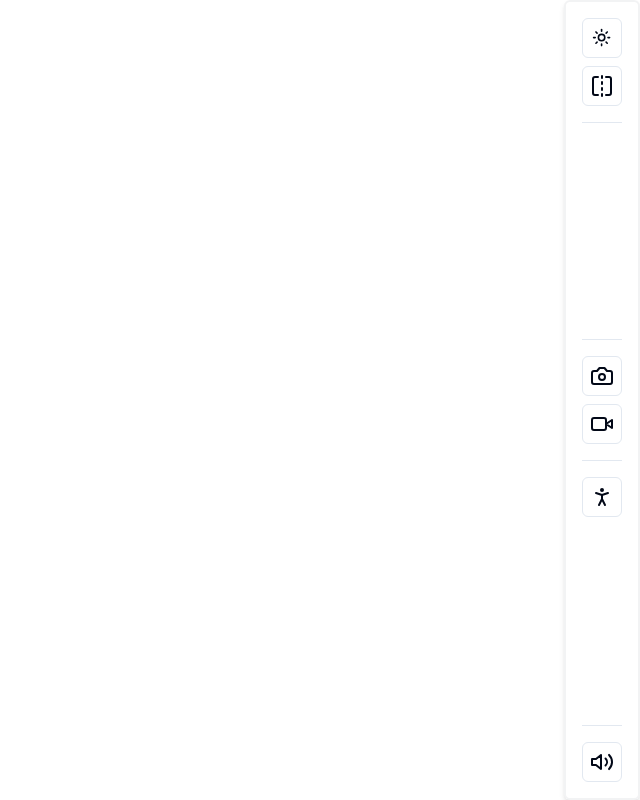
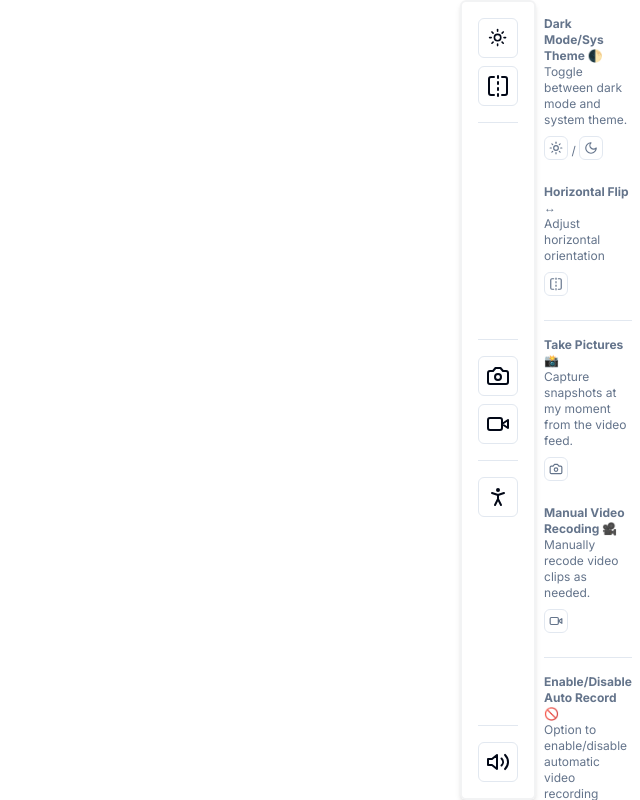
Before and after one commit to nnktz/watchtower, a Next.js app: page / in a window 1280 px wide. Shown: the whole page, without its empty margins (640-1280 px from the left). Built offline with nearby package versions, Linux system fonts and the light colour scheme; no server answers.

Commit message:
Wiki section

```diff
--- a/app/page.tsx
+++ b/app/page.tsx
@@ -3,13 +3,14 @@
 import Webcam from 'react-webcam'
 import { useRef, useState } from 'react'
 import { Camera, FlipHorizontal, PersonStanding, Video } from 'lucide-react'
+import { toast } from 'sonner'
+import { Rings } from 'react-loader-spinner'
 
 import { Separator } from '@/components/ui/separator'
 import { ModeToggle } from '@/components/mode-toggle'
 import { Button } from '@/components/ui/button'
-import { toast } from 'sonner'
-import { Rings } from 'react-loader-spinner'
 import { VolumePopover } from '@/components/volume-popover'
+import { RenderFeatureHighlightsSection } from '@/components/render-feature-highlights-section'
 
 const HomePage = () => {
   const webcamRef = useRef<Webcam>(null)
@@ -96,6 +97,17 @@ const HomePage = () => {
             <VolumePopover />
           </div>
         </div>
+
+        <div className="h-full flex-1 overflow-y-scroll px-2 py-4">
+          <RenderFeatureHighlightsSection
+            isRecording={isRecording}
+            autoRecordEnable={autoRecordEnable}
+            setMirrored={setMirrored}
+            usePromptRecord={usePromptRecord}
+            usePromptScreenshot={usePromptScreenshot}
+            toggleAutoRecord={toggleAutoRecord}
+          />
+        </div>
       </div>
     </div>
   )
--- /dev/null
+++ b/components/render-feature-highlights-section.tsx
@@ -0,0 +1,126 @@
+'use client'
+
+import { Dispatch, SetStateAction } from 'react'
+import { Camera, FlipHorizontal, Moon, PersonStanding, Sun, Video } from 'lucide-react'
+import { Rings } from 'react-loader-spinner'
+
+import { Button } from './ui/button'
+import { Separator } from './ui/separator'
+
+interface IProps {
+  setMirrored: Dispatch<SetStateAction<boolean>>
+  usePromptScreenshot: () => void
+  usePromptRecord: () => void
+  toggleAutoRecord: () => void
+  isRecording: boolean
+  autoRecordEnable: boolean
+}
+
+export const RenderFeatureHighlightsSection = ({
+  setMirrored,
+  usePromptRecord,
+  usePromptScreenshot,
+  toggleAutoRecord,
+  isRecording,
+  autoRecordEnable,
+}: IProps) => {
+  return (
+    <div className="text-xs text-muted-foreground">
+      <ul className="space-y-4">
+        <li>
+          <strong>Dark Mode/Sys Theme 🌓</strong>
+          <p>Toggle between dark mode and system theme.</p>
+          <Button variant={'outline'} size={'icon'} className="my-2 h-6 w-6">
+            <Sun size={14} />
+          </Button>{' '}
+          /{' '}
+          <Button variant={'outline'} size={'icon'} className="my-2 h-6 w-6">
+            <Moon size={14} />
+          </Button>
+        </li>
+
+        <li>
+          <strong>Horizontal Flip ↔</strong>
+          <p>Adjust horizontal orientation</p>
+
+          <Button
+            variant={'outline'}
+            size={'icon'}
+            className="my-2 h-6 w-6"
+            onClick={() => setMirrored((prev) => !prev)}
+          >
+            <FlipHorizontal size={14} />
+          </Button>
+        </li>
+
+        <Separator />
+
+        <li>
+          <strong>Take Pictures 📸</strong>
+          <p>Capture snapshots at my moment from the video feed.</p>
+
+          <Button
+            variant={'outline'}
+            size={'icon'}
+            className="my-2 h-6 w-6"
+            onClick={usePromptScreenshot}
+          >
+            <Camera size={14} />
+          </Button>
+        </li>
+
+        <li>
+          <strong>Manual Video Recoding 🎥</strong>
+          <p>Manually recode video clips as needed.</p>
+
+          <Button
+            variant={isRecording ? 'destructive' : 'outline'}
+            size={'icon'}
+            className="my-2 h-6 w-6"
+            onClick={usePromptRecord}
+          >
+            <Video size={14} />
+          </Button>
+        </li>
+
+        <Separator />
+
+        <li>
+          <strong>Enable/Disable Auto Record 🚫</strong>
+          <p>Option to enable/disable automatic video recording whenever required.</p>
+
+          <Button
+            variant={autoRecordEnable ? 'destructive' : 'outline'}
+            size={'icon'}
+            className="my-2 h-6 w-6"
+            onClick={toggleAutoRecord}
+          >
+            {autoRecordEnable ? <Rings color="white" height={30} /> : <PersonStanding size={14} />}
+          </Button>
+        </li>
+
+        <li>
+          <strong>Volume Slider 🔊</strong>
+          <p>Adjust the volume level of the notifications.</p>
+        </li>
+
+        <li>
+          <strong>Camera Feed Highlighting 🎨</strong>
+          <p>
+            Highlights persons in <span className="text-[#FF0F0F]">red</span> and other objects in{' '}
+            <span className="text-[#00B612]">green</span>.
+          </p>
+        </li>
+
+        <Separator />
+
+        <li className="space-y-4">
+          <strong>Share your thoughts 💭</strong>
+          <br />
+          <br />
+          <br />
+        </li>
+      </ul>
+    </div>
+  )
+}
```
